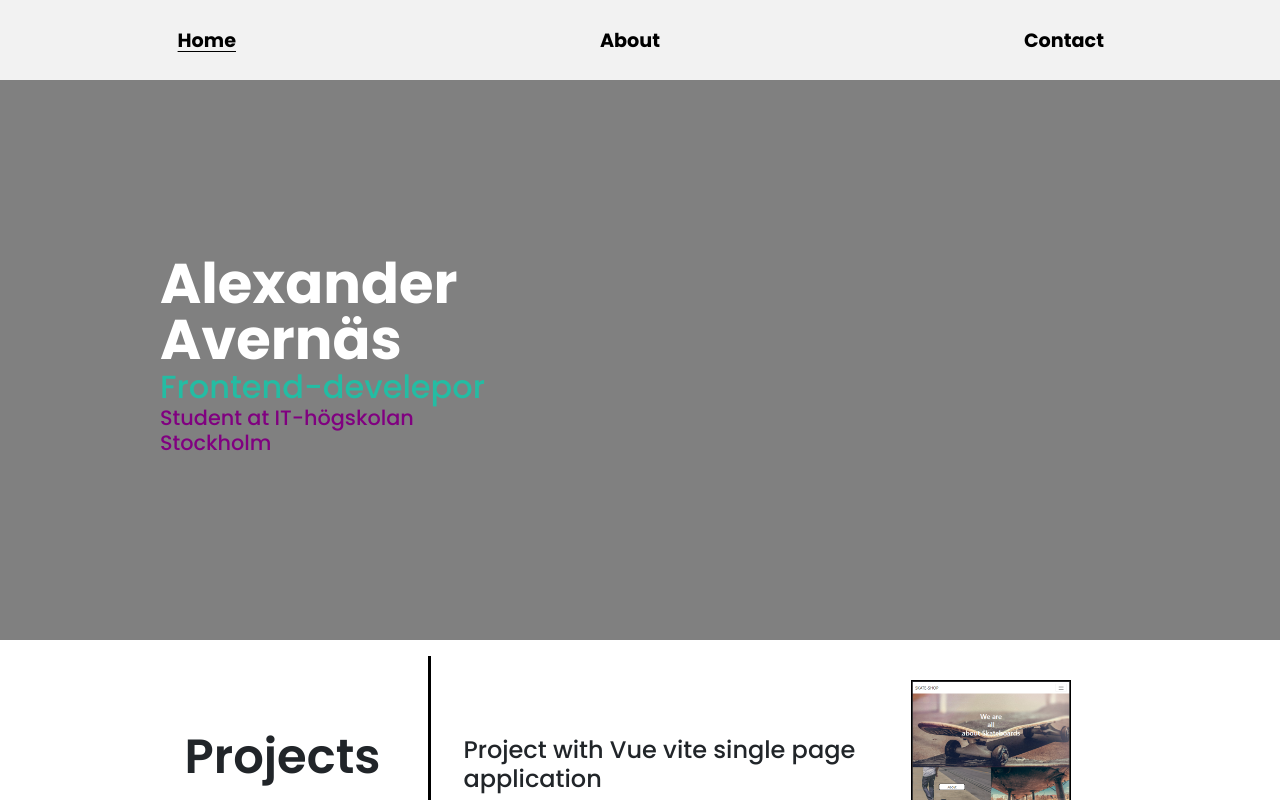
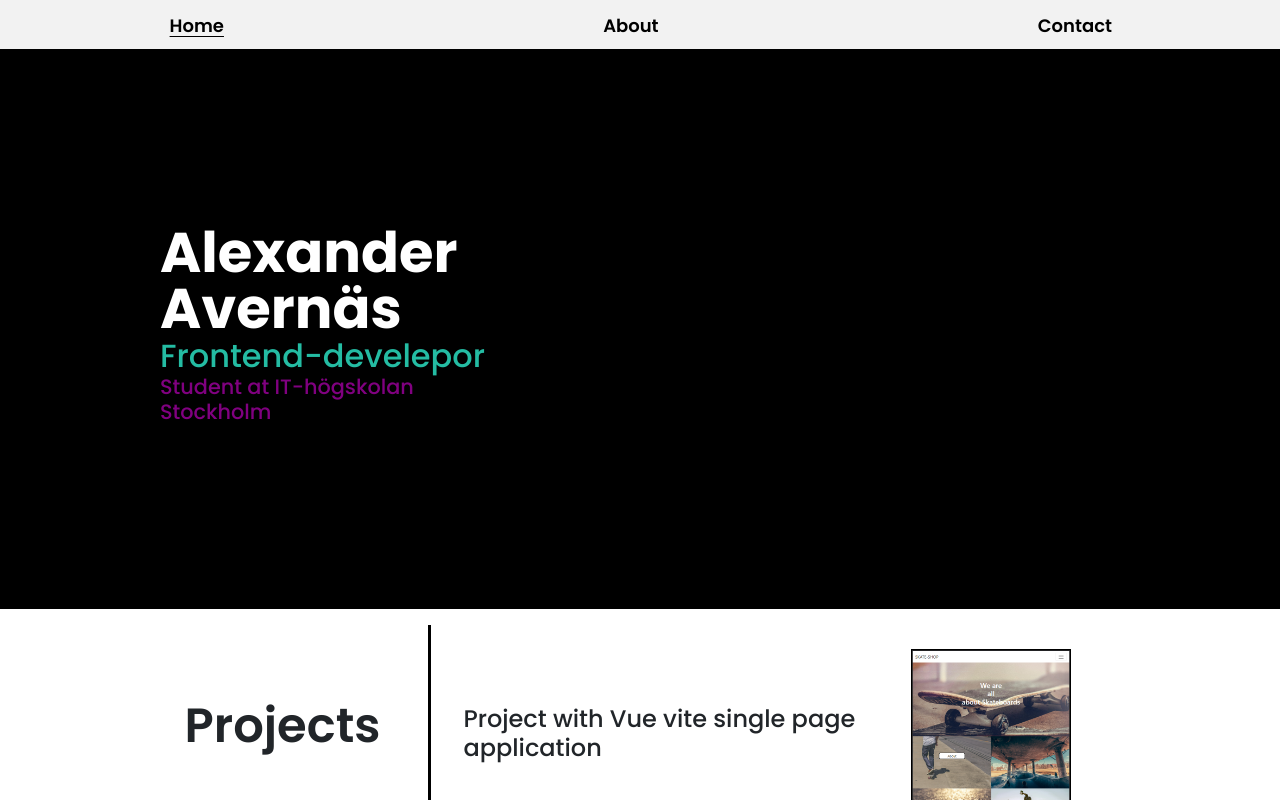
Before and after one commit to AlexanderAvernas/portfolio, a Next.js app: page / in a window 1280 px wide. Shown: the top 800 px of the page. Built offline with nearby package versions, Linux system fonts and the light colour scheme.

Commit message:
fixed size on navbar

```diff
--- a/components/Hero.js
+++ b/components/Hero.js
@@ -16,7 +16,7 @@ function Hero() {
 export default Hero
 
 const HeroContainer = styled.div `
-background-color: grey;
+background-color: black;
 height: 60vh;
 display: flex;
 align-items: center;
--- a/styles/globals.css
+++ b/styles/globals.css
@@ -14,8 +14,12 @@ body {
     flex-direction: column;
     justify-content: space-between;
     align-items: left;
-    padding: 1.2rem 1rem;
+    padding: 1rem 1rem;
     background-color: #f2f2f2;
+
+    @media (min-width: 768px)  {
+        padding: 0.3rem 0.5rem;
+    }
   }
 
   .nav-menu {
@@ -36,8 +40,8 @@ body {
 
   .nav-link-item {
     color: black;
-    font-size: larger;
-    font-weight: bold;
+    font-size: large;
+    font-weight: 600;
     text-decoration: none;
     /* text-decoration-thickness: 2.5px; */
     text-underline-offset: 4px;
```
